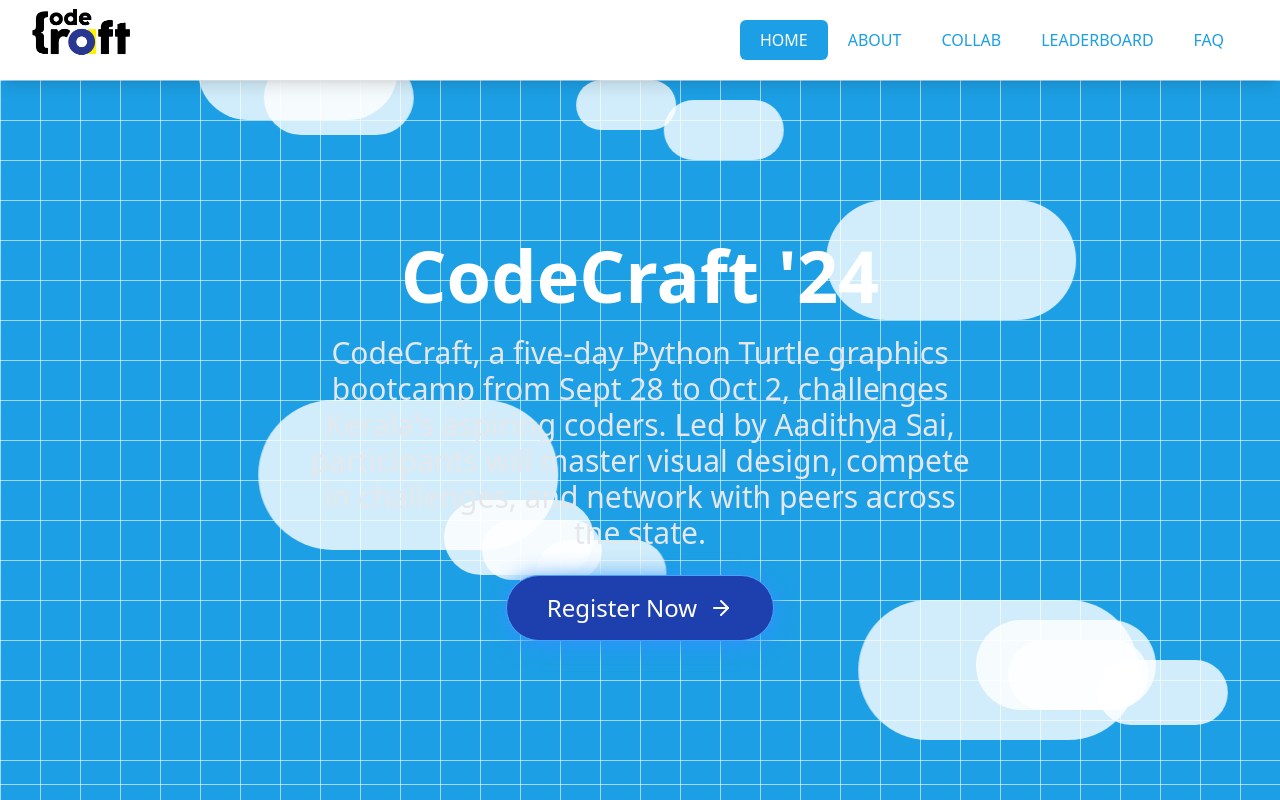
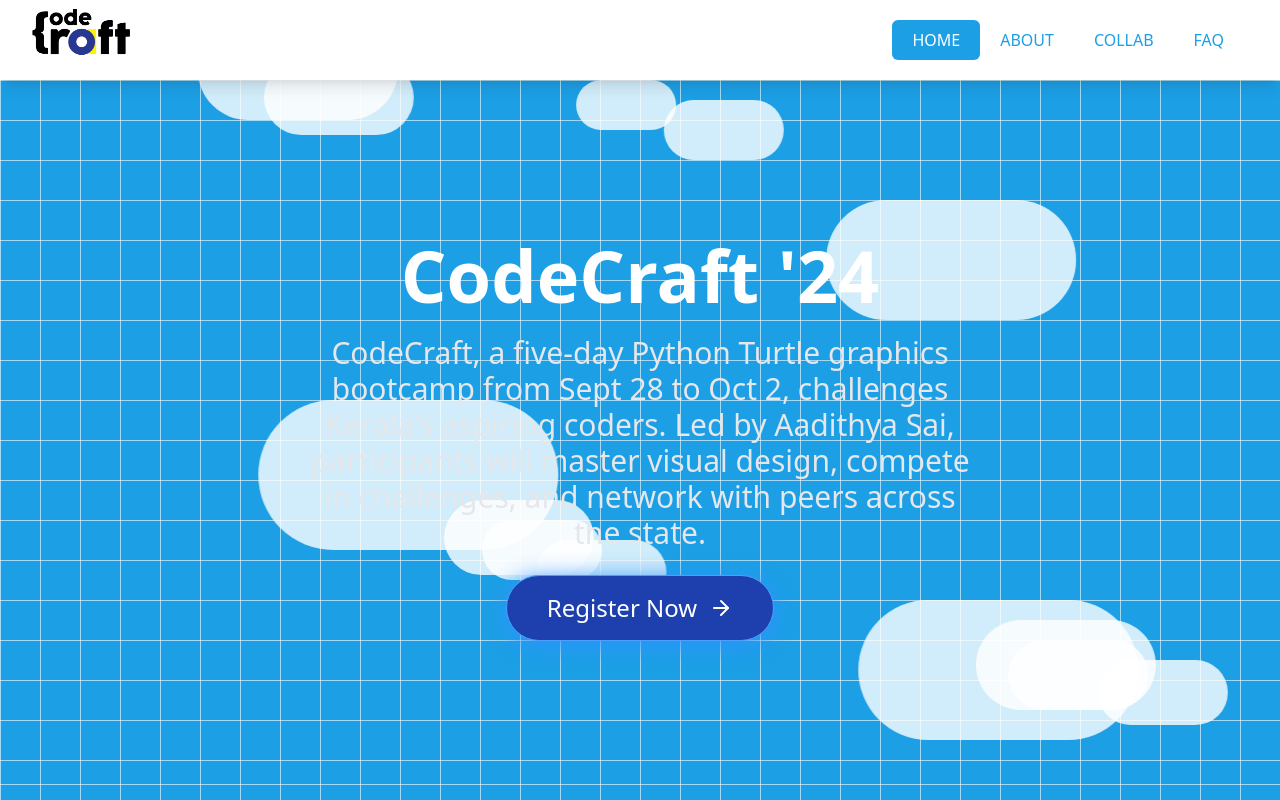
Before and after one commit to joeabrahamk/Code-Craft, a React (Vite) app: page / in a window 1280 px wide. Shown: the top 800 px of the page. Built offline with nearby package versions, Linux system fonts and the light colour scheme.

Commit message:
final v3 joe

```diff
--- a/src/Components/Footer.jsx
+++ b/src/Components/Footer.jsx
@@ -15,10 +15,10 @@ function Footer() {
           {/* Right Section - Contact Numbers */}
           <div className="footer-right">
             <p className="contact">
-              <FaPhoneAlt className="contact-icon" /> +91 12345 67890
+              <FaPhoneAlt className="contact-icon" /> +91 70251 20451
             </p>
             <p className="contact">
-              <FaPhoneAlt className="contact-icon" /> +91 98765 43210
+              <FaPhoneAlt className="contact-icon" /> +91 94005 79315
             </p>
           </div>
         </div>
--- a/src/Components/Navbar.jsx
+++ b/src/Components/Navbar.jsx
@@ -28,7 +28,7 @@ const Navbar = () => {
     };
   }, []);
 
-  const tabs = ["Home", "About", "Collab", "LeaderBoard", "faq"];
+  const tabs = ["Home", "About", "Collab", /*"LeaderBoard"*/, "faq"];
 
   const handleTabClick = (tab) => {
     setSelectedTab(tab);
```
